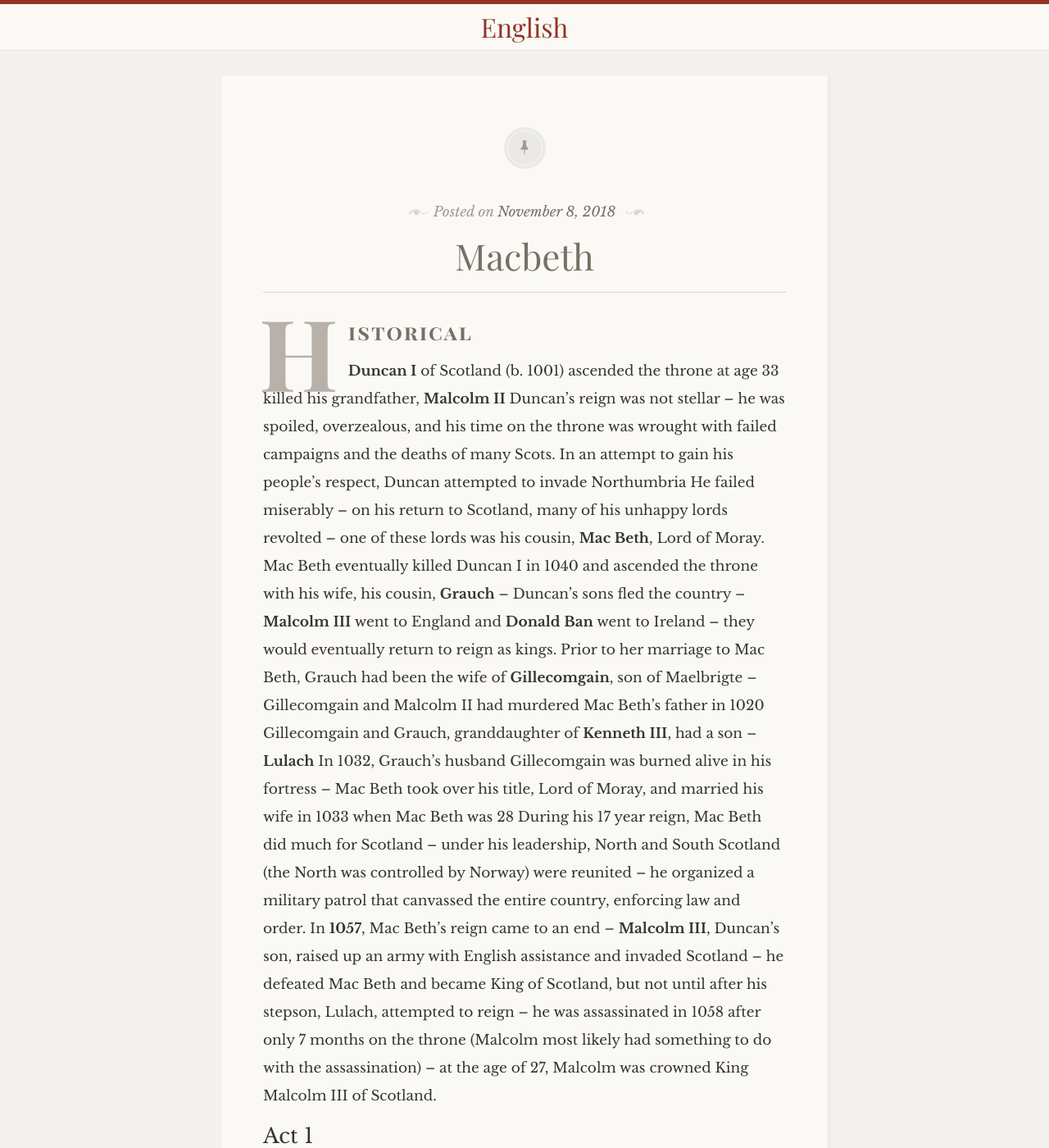
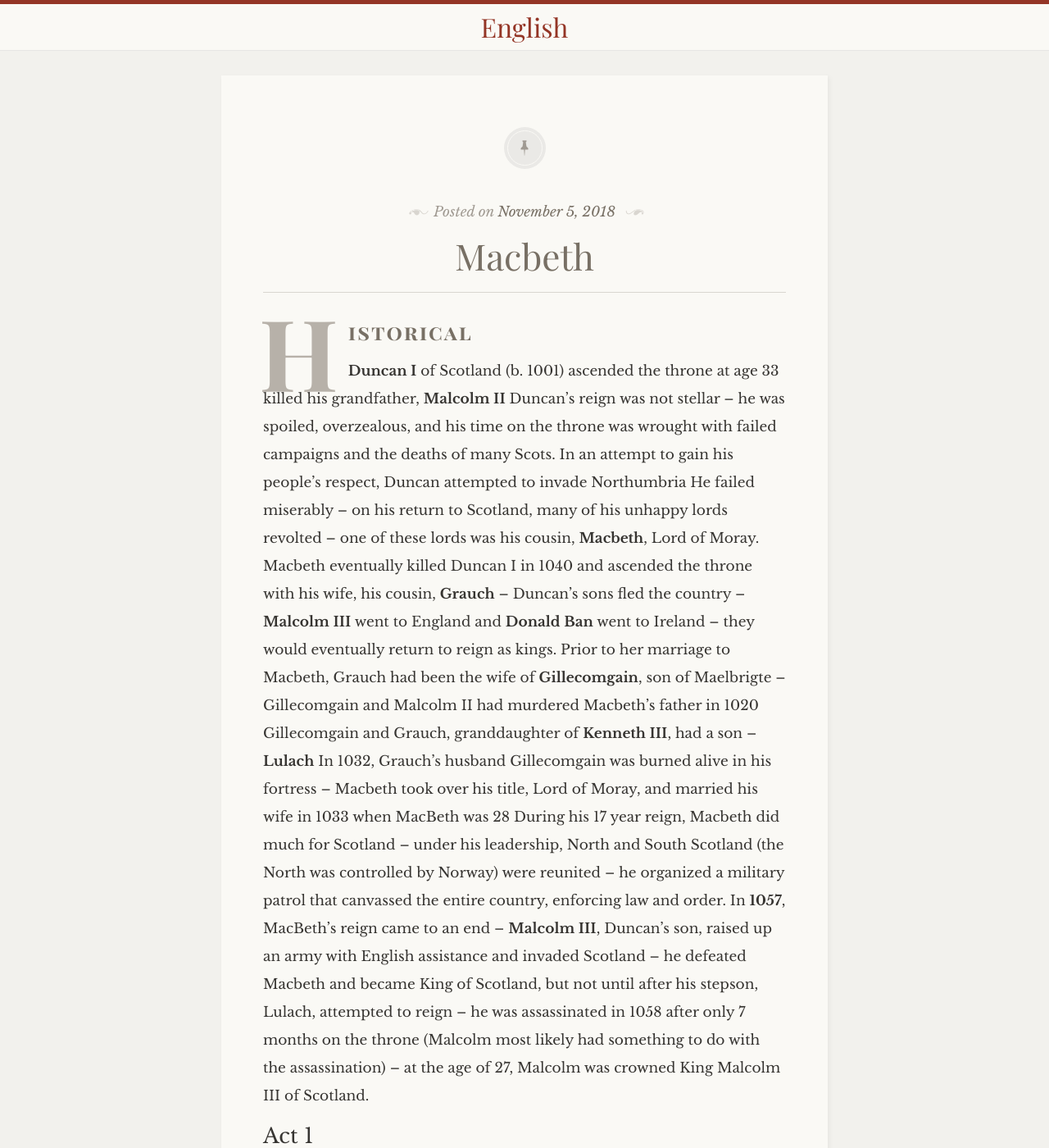
Before and after one commit to EthenStrine/English, a Jekyll site: the page built from index.html, in a window 1280 px wide and 1400 px high. Shown: the whole window at 82% size. Built offline with Jekyll 4.4.1, drawn with Linux system fonts in a browser that asks for light colours; some web fonts are replaced; some of the changed text lies outside the part shown.

Commit message:
El Whoops boi

````diff
--- a/_posts/2018-11-5-Macbeth.md
+++ b/_posts/2018-11-5-Macbeth.md
@@ -1,54 +1,23 @@
-**Notes – <span class="underline">Macbeth</span>**
+## Historical
 
-**Historical**
 
 **<span class="underline">Duncan I</span>** of Scotland (b. 1001) ascended the throne at age 33
-
 killed his grandfather, **<span class="underline">Malcolm II</span>**
-
 Duncan’s reign was not stellar – he was spoiled, overzealous, and his time on
-
 the throne was wrought with failed campaigns and the deaths of many Scots.
-
 In an attempt to gain his people’s respect, Duncan attempted to invade Northumbria
-
 He failed miserably – on his return to Scotland, many of his unhappy lords
-
-revolted – one of these lords was his cousin, **<span class="underline">Mac Beth</span>**, Lord of Moray.
-
-Mac Beth eventually killed Duncan I in 1040 and ascended the throne with his wife,
-
+revolted – one of these lords was his cousin, **<span class="underline">Macbeth</span>**, Lord of Moray.
+Macbeth eventually killed Duncan I in 1040 and ascended the throne with his wife,
 his cousin, **<span class="underline">Grauch</span>** – Duncan’s sons fled the country – **<span class="underline">Malcolm III</span>** went to England
-
 and **<span class="underline">Donald Ban</span>** went to Ireland – they would eventually return to reign as kings.
-
-Prior to her marriage to Mac Beth, Grauch had been the wife of **<span class="underline">Gillecomgain</span>**, son
-
-of Maelbrigte – Gillecomgain and Malcolm II had murdered Mac Beth’s father in 1020
-
+Prior to her marriage to Macbeth, Grauch had been the wife of **<span class="underline">Gillecomgain</span>**, son
+of Maelbrigte – Gillecomgain and Malcolm II had murdered Macbeth’s father in 1020
 Gillecomgain and Grauch, granddaughter of **<span class="underline">Kenneth III</span>**, had a son – **<span class="underline">Lulach</span>**
-
-In 1032, Grauch’s husband Gillecomgain was burned alive in his fortress – Mac Beth
-
-took over his title, Lord of Moray, and married his wife in 1033 when Mac Beth was 28
-
-During his 17 year reign, Mac Beth did much for Scotland – under his leadership,
-
-North and South Scotland (the North was controlled by Norway) were reunited – he
-
-organized a military patrol that canvassed the entire country, enforcing law and order.
-
-In **<span class="underline">1057</span>**, Mac Beth’s reign came to an end – **<span class="underline">Malcolm III</span>**, Duncan’s son, raised up an
-
-army with English assistance and invaded Scotland – he defeated Mac Beth and
-
-became King of Scotland, but not until after his stepson, Lulach, attempted to
-
-reign – he was assassinated in 1058 after only 7 months on the throne (Malcolm
-
-most likely had something to do with the assassination) – at the age of 27, Malcolm
-
-was crowned King Malcolm III of Scotland.
+In 1032, Grauch’s husband Gillecomgain was burned alive in his fortress – Macbeth
+took over his title, Lord of Moray, and married his wife in 1033 when MacBeth was 28
+During his 17 year reign, Macbeth did much for Scotland – under his leadership,
+North and South Scotland (the North was controlled by Norway) were reunited – he organized a military patrol that canvassed the entire country, enforcing law and order. In **<span class="underline">1057</span>**, MacBeth’s reign came to an end – **<span class="underline">Malcolm III</span>**, Duncan’s son, raised up an army with English assistance and invaded Scotland – he defeated Macbeth and became King of Scotland, but not until after his stepson, Lulach, attempted to reign – he was assassinated in 1058 after only 7 months on the throne (Malcolm most likely had something to do with the assassination) – at the age of 27, Malcolm was crowned King Malcolm III of Scotland.
 
 
 
@@ -78,3 +47,9 @@ II 12-15 - **irony** - a great example of irony here - Duncan laments that, with
 ### Scene 5
 
 II 34-49 - **soliloquy** - Lady Macbeth's desire for the crown exceeds even Macbeth's! She is willing to suppress the voice of conscience, participate in any crime needed to achieve this goal.
+
+### Scene 7
+
+II. 1-28 - **soliloquy** the first of several soliloquies in the play that reveal much about Macbeth's character - here his ***internal conflict*** over the actions he is considering.
+
+**Theme** "vaulting ambition" (I.27) - the character flaw that will ultimately be Macbeth's undoing - to "vault" or leap over what stands in your path - this ideda was also suggested by II. 48-50 of Scene iv
--- a/_posts/2018-11-8-Macbeth.md
+++ /dev/null
@@ -1,53 +0,0 @@
-## Historical
-
-
-**<span class="underline">Duncan I</span>** of Scotland (b. 1001) ascended the throne at age 33
-killed his grandfather, **<span class="underline">Malcolm II</span>**
-Duncan’s reign was not stellar – he was spoiled, overzealous, and his time on
-the throne was wrought with failed campaigns and the deaths of many Scots.
-In an attempt to gain his people’s respect, Duncan attempted to invade Northumbria
-He failed miserably – on his return to Scotland, many of his unhappy lords
-revolted – one of these lords was his cousin, **<span class="underline">Mac Beth</span>**, Lord of Moray.
-Mac Beth eventually killed Duncan I in 1040 and ascended the throne with his wife,
-his cousin, **<span class="underline">Grauch</span>** – Duncan’s sons fled the country – **<span class="underline">Malcolm III</span>** went to England
-and **<span class="underline">Donald Ban</span>** went to Ireland – they would eventually return to reign as kings.
-Prior to her marriage to Mac Beth, Grauch had been the wife of **<span class="underline">Gillecomgain</span>**, son
-of Maelbrigte – Gillecomgain and Malcolm II had murdered Mac Beth’s father in 1020
-Gillecomgain and Grauch, granddaughter of **<span class="underline">Kenneth III</span>**, had a son – **<span class="underline">Lulach</span>**
-In 1032, Grauch’s husband Gillecomgain was burned alive in his fortress – Mac Beth
-took over his title, Lord of Moray, and married his wife in 1033 when Mac Beth was 28
-During his 17 year reign, Mac Beth did much for Scotland – under his leadership,
-North and South Scotland (the North was controlled by Norway) were reunited – he organized a military patrol that canvassed the entire country, enforcing law and order. In **<span class="underline">1057</span>**, Mac Beth’s reign came to an end – **<span class="underline">Malcolm III</span>**, Duncan’s son, raised up an army with English assistance and invaded Scotland – he defeated Mac Beth and became King of Scotland, but not until after his stepson, Lulach, attempted to reign – he was assassinated in 1058 after only 7 months on the throne (Malcolm most likely had something to do with the assassination) – at the age of 27, Malcolm was crowned King Malcolm III of Scotland.
-
-
-
-
-
-## Act 1
-
-### Scene 1
-**Setting** - This is a very dark tragedy - most of the play takes plce in a darkened world - we will see that this represents the evil that is come upon the Earth.
-
-II. 10-11 - ```"Fair is foul and foul is fair..." ``` **paradox** - the play has numerous paradoxes which are significant in terms of the plot - this one, while not immediately understood by the audience, will be proven accurate as the play progresses.
-
-### Scene 3
-II 19-20 - **motif** - sleeplessness is a reoccuring theme throughout the play.
-
-II 65-68 - ```"Lesser than Macbeth and greater..."``` **paradox** - the witches' prophecies are a major ***theme*** that drives the play - this one, directed to Banquo, will affect Macbeth's actions significantly.
-
-II 108-109 - **motif** - the idea of "borrowed robes" will be a motif that goes throughout the play's action - borrowed robes, as robes not meant for one, is a metaphor for that which is not rightly yours.
-
-
-Banquo is presented as the ***foil*** - the opposite or contrast in character and personally to what may be the story's protagonist - through him, we see more negative qualities of Macbeth.
-
-### Scene 4
-
-II 12-15 - **irony** - a great example of irony here - Duncan laments that, with regard to the former Thane of Cawdor, one cannot "judge a book by its cover" - the irony is that he is about to make the exact same error in judgement with Macbeth!
-
-### Scene 5
-
-II 34-49 - **soliloquy** - Lady Macbeth's desire for the crown exceeds even Macbeth's! She is willing to suppress the voice of conscience, participate in any crime needed to achieve this goal.
-
-### Scene 7
-
-II. 1-28 - **soliloquy** the first of several soliloquies in the play that reveal much about Macbeth's character - here his ***internal conflict*** over the actions he is considering.
````
